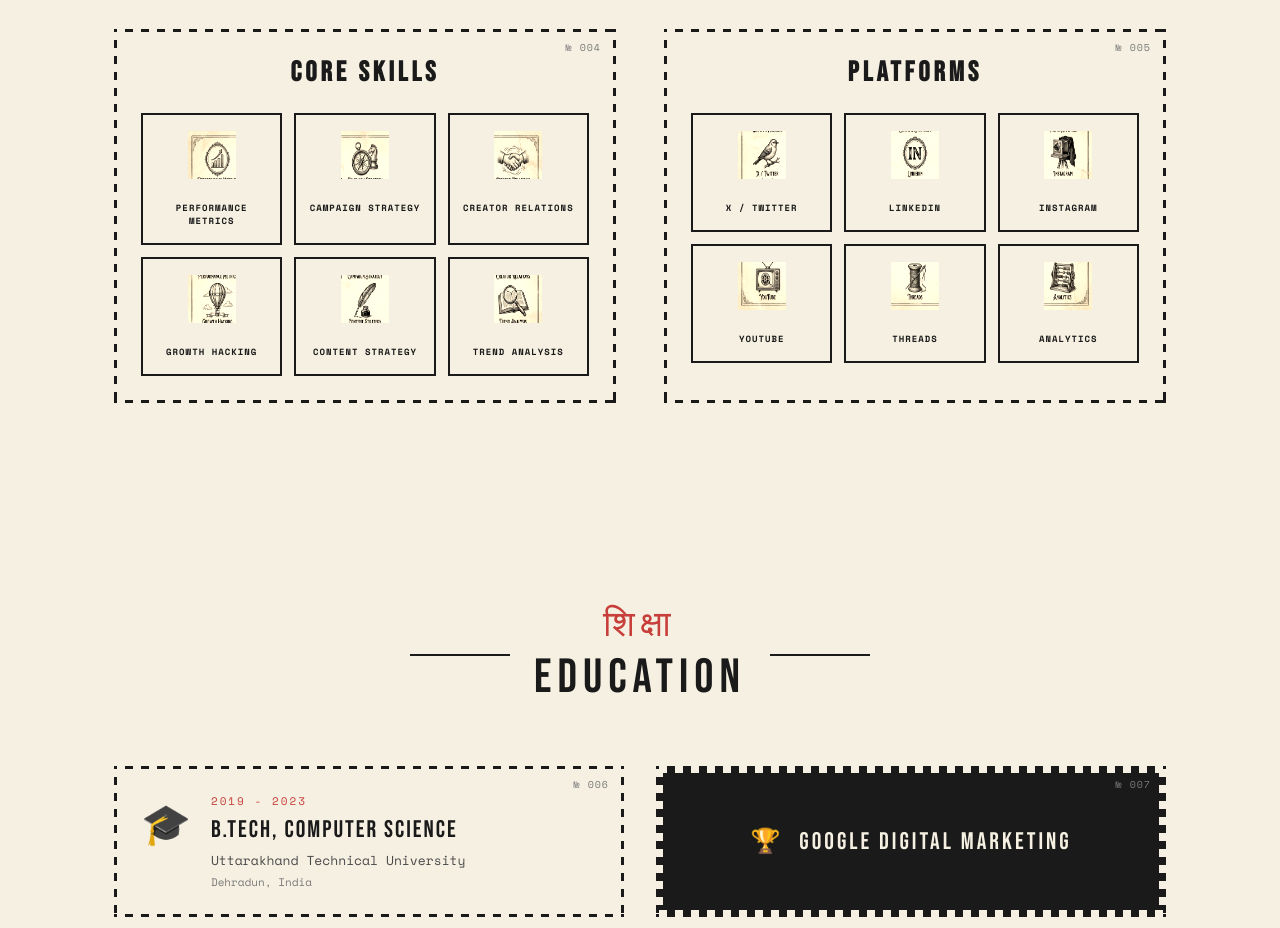
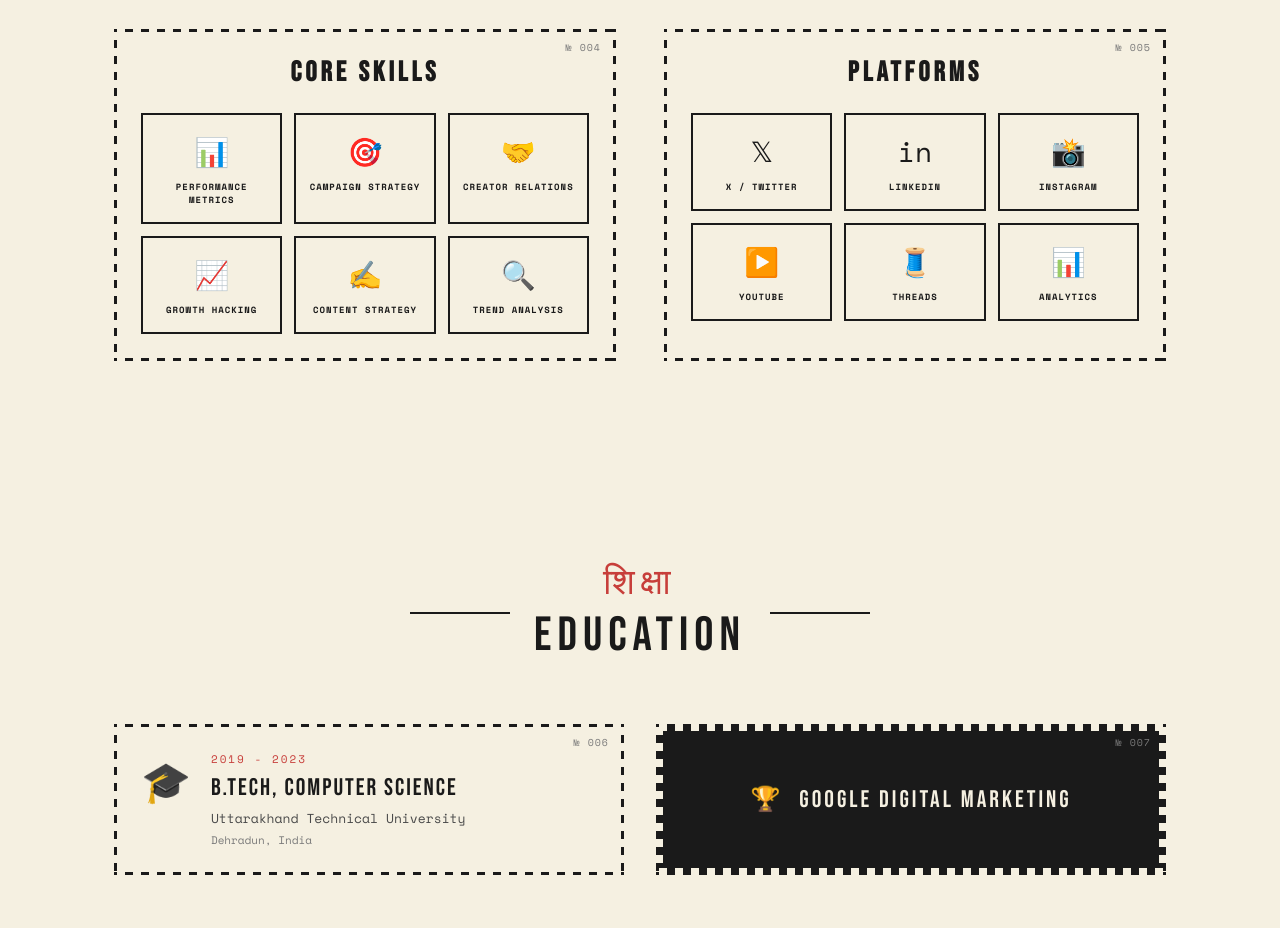
Before and after one commit to vrsn001/lakshay-portfolio, a React (Vite) app: page / in a window 1280 px wide. Shown: the part 3760-4688 px from the top of the page. Built offline with nearby package versions, Linux system fonts and the light colour scheme; a web font is replaced by a local one.

Commit message:
Revert skill icons back to emojis

```diff
--- a/src/App.jsx
+++ b/src/App.jsx
@@ -240,23 +240,23 @@ function App() {
               <StampCard stampNumber="004" className="skills-category">
                 <h3>CORE SKILLS</h3>
                 <div className="skill-items">
-                  <SkillItem icon={<span className="vintage-icon icon-metrics"></span>} name="Performance Metrics" />
-                  <SkillItem icon={<span className="vintage-icon icon-strategy"></span>} name="Campaign Strategy" />
-                  <SkillItem icon={<span className="vintage-icon icon-relations"></span>} name="Creator Relations" />
-                  <SkillItem icon={<span className="vintage-icon icon-growth"></span>} name="Growth Hacking" />
-                  <SkillItem icon={<span className="vintage-icon icon-content"></span>} name="Content Strategy" />
-                  <SkillItem icon={<span className="vintage-icon icon-trends"></span>} name="Trend Analysis" />
+                  <SkillItem icon="📊" name="Performance Metrics" />
+                  <SkillItem icon="🎯" name="Campaign Strategy" />
+                  <SkillItem icon="🤝" name="Creator Relations" />
+                  <SkillItem icon="📈" name="Growth Hacking" />
+                  <SkillItem icon="✍️" name="Content Strategy" />
+                  <SkillItem icon="🔍" name="Trend Analysis" />
                 </div>
               </StampCard>
               <StampCard stampNumber="005" className="skills-category">
                 <h3>PLATFORMS</h3>
                 <div className="skill-items">
-                  <SkillItem icon={<span className="vintage-icon icon-twitter"></span>} name="X / Twitter" />
-                  <SkillItem icon={<span className="vintage-icon icon-linkedin"></span>} name="LinkedIn" />
-                  <SkillItem icon={<span className="vintage-icon icon-instagram"></span>} name="Instagram" />
-                  <SkillItem icon={<span className="vintage-icon icon-youtube"></span>} name="YouTube" />
-                  <SkillItem icon={<span className="vintage-icon icon-threads"></span>} name="Threads" />
-                  <SkillItem icon={<span className="vintage-icon icon-analytics"></span>} name="Analytics" />
+                  <SkillItem icon="𝕏" name="X / Twitter" />
+                  <SkillItem icon="in" name="LinkedIn" />
+                  <SkillItem icon="📸" name="Instagram" />
+                  <SkillItem icon="▶️" name="YouTube" />
+                  <SkillItem icon="🧵" name="Threads" />
+                  <SkillItem icon="📊" name="Analytics" />
                 </div>
               </StampCard>
             </div>
```
